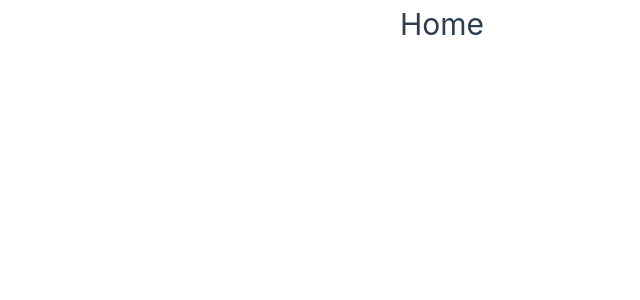
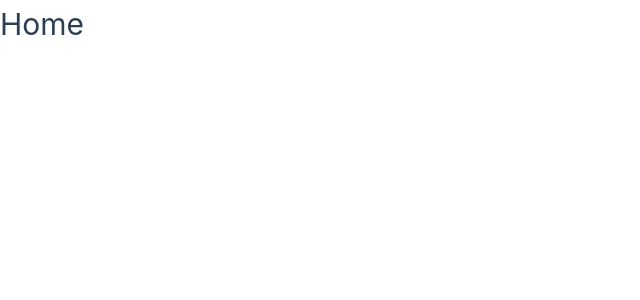
Before and after one commit to suinkimme/krafton-take-home-test, a Vue app: page / in a window 1280 px wide. Shown: the top 300 px of the page, without its empty margins (0-640 px from the left). Built offline with nearby package versions, Linux system fonts and the light colour scheme; the HTML template or start-up script is replaced by a standard one.

Commit message:
feat: 가로 최대 길이 1280px으로 고정

```diff
--- a/src/assets/main.css
+++ b/src/assets/main.css
@@ -1,7 +1,7 @@
 @import './base.css';
 
 #app {
-  max-width: 480px;
+  max-width: 1280px;
   margin: 0 auto;
   font-weight: normal;
 }
```
